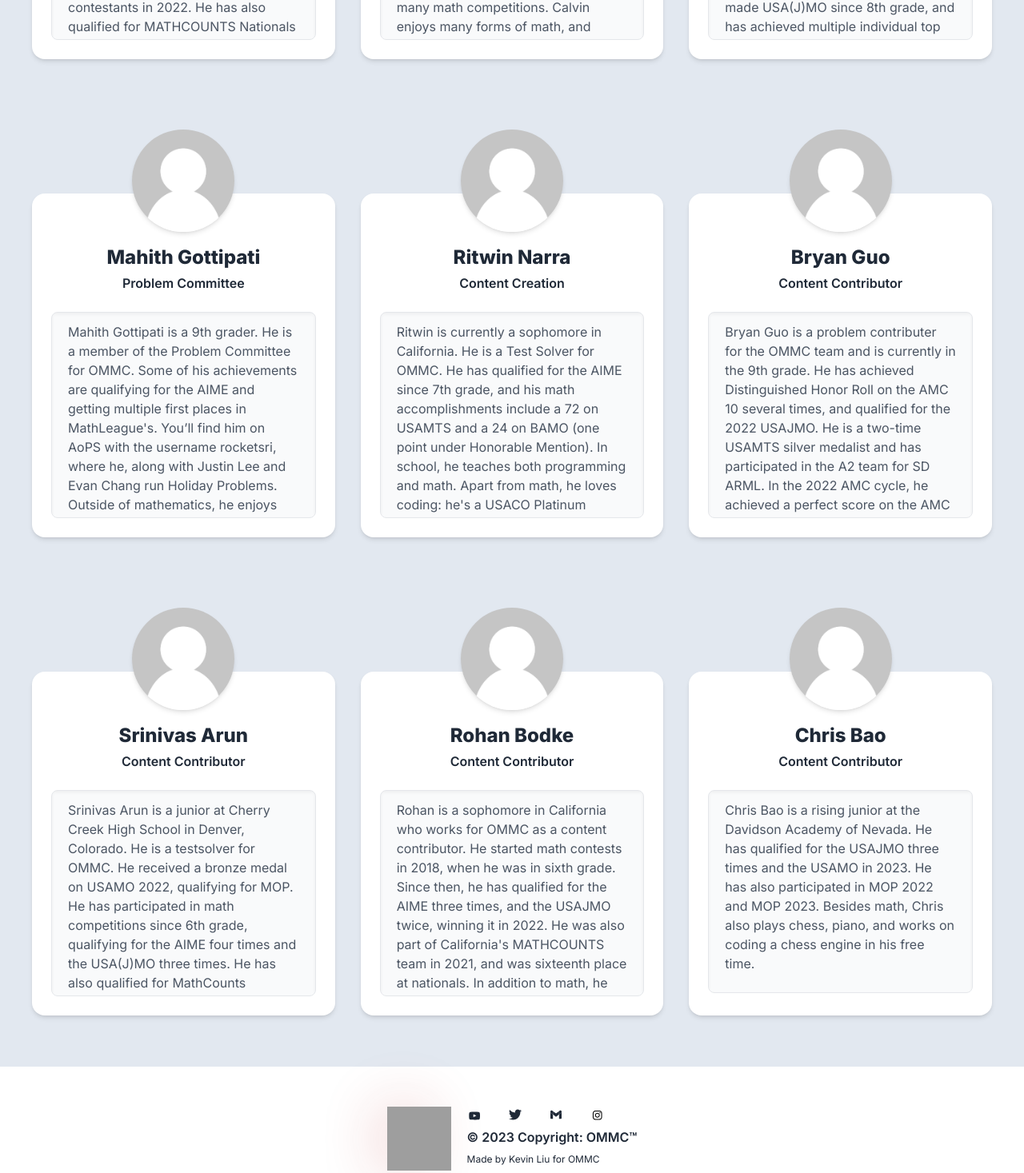
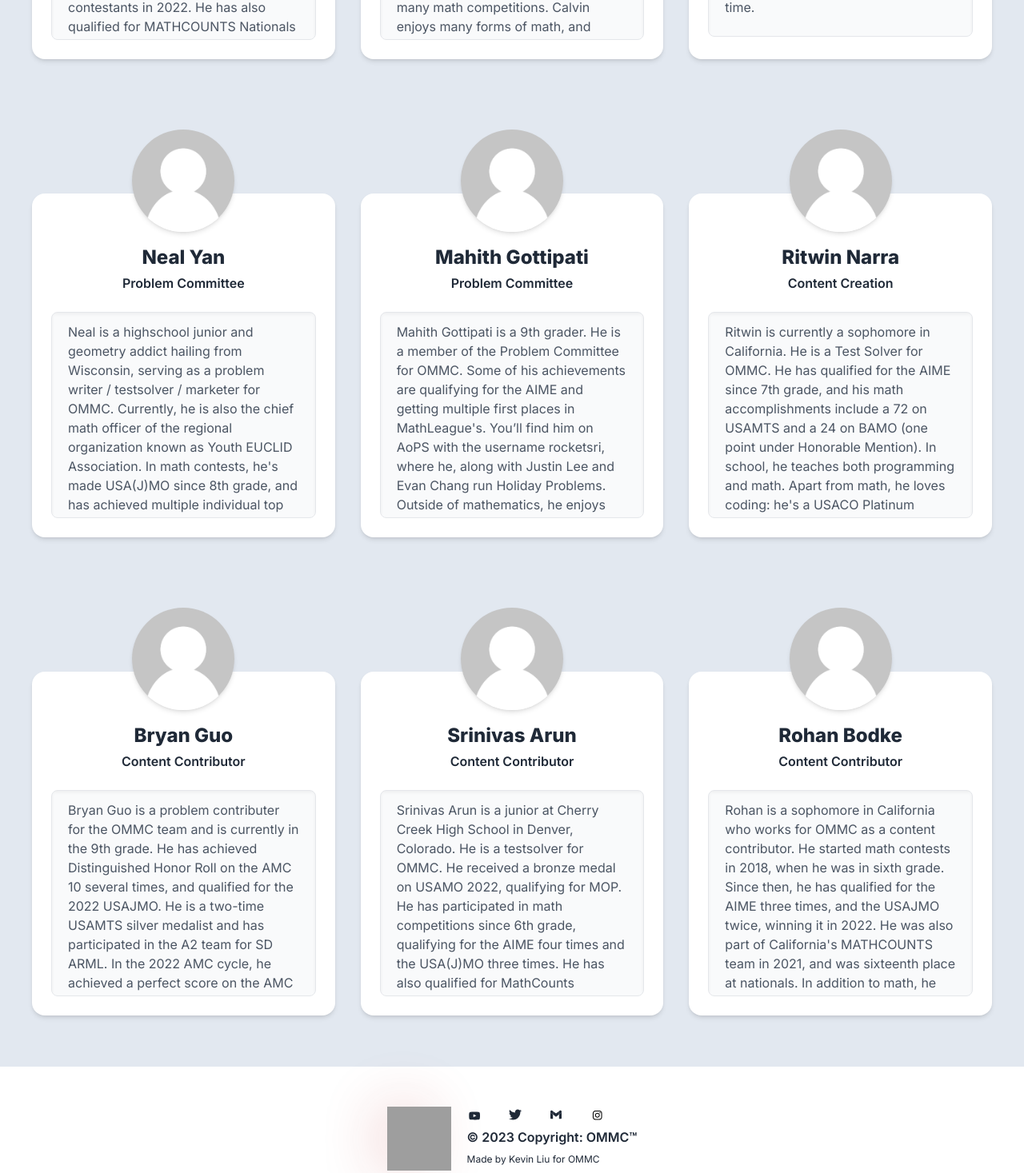
Before and after one commit to Kevin-Liu-01/OMMC-Website, a React (Create React App) app: page /staff in a window 1280 px wide. Shown: the part 3714-5181 px from the top of the page at 80% size. Built offline with nearby package versions, Linux system fonts and the light colour scheme; grey boxes are pictures that could not be loaded; a web font is replaced by a local one.

Commit message:
Reorganize staff page

```diff
--- a/src/Pages/Staff.tsx
+++ b/src/Pages/Staff.tsx
@@ -158,9 +158,17 @@ const members = [
     role: "Content Creator",
     bio: "Calvin is a 9th grader in Virginia who has participated in various math competitions such as AIME and MATHCOUNTS. He made AIME since 6th grade, got a perfect score in AMC8 in 6th grade, was the runner up in MATHCOUNTS Nationals in 8th grade, and has been actively doing many math competitions. Calvin enjoys many forms of math, and wants others to enjoy them, too. He is an active member on Discord(going by jatloe) and AoPS(going by cj13609517288). In his free time, Calvin enjoys playing and making puzzles, playing games, and wasting time on Discord.",
   },
-
   {
     id: 18,
+    name: "Chris Bao",
+    href: "#",
+    imageSrc: "/staff/default.png",
+    imageAlt: "Chris Bao",
+    role: "Problem Committee",
+    bio: "Chris Bao is a rising junior at the Davidson Academy of Nevada. He has qualified for the USAJMO three times and the USAMO in 2023. He has also participated in MOP 2022 and MOP 2023. Besides math, Chris also plays chess, piano, and works on coding a chess engine in his free time.",
+  },
+  {
+    id: 19,
     name: "Neal Yan",
     href: "#",
     imageSrc: "/staff/default.png",
@@ -169,7 +177,7 @@ const members = [
     bio: "Neal is a highschool junior and geometry addict hailing from Wisconsin, serving as a problem writer / testsolver / marketer for OMMC. Currently, he is also the chief math officer of the regional organization known as Youth EUCLID Association. In math contests, he's made USA(J)MO since 8th grade, and has achieved multiple individual top fives at collegiate math tournaments like BMT, SMT, and JHMT. During most of the day, he enjoys solving and attempting to write olympiad problems, grinding OTIS, spamming / calling friends on Discord, listening to electronic songs, and blogging on AoPS under the username 'crazyeyemoody907'.",
   },
   {
-    id: 19,
+    id: 20,
     name: "Mahith Gottipati",
     href: "#",
     imageSrc: "/staff/default.png",
@@ -179,7 +187,7 @@ const members = [
   },
 
   {
-    id: 20,
+    id: 21,
     name: "Ritwin Narra",
     href: "#",
     imageSrc: "/staff/default.png",
@@ -189,7 +197,7 @@ const members = [
   },
 
   {
-    id: 21,
+    id: 22,
     name: "Bryan Guo",
     href: "#",
     imageSrc: "/staff/default.png",
@@ -198,7 +206,7 @@ const members = [
     bio: "Bryan Guo is a problem contributer for the OMMC team and is currently in the 9th grade. He has achieved Distinguished Honor Roll on the AMC 10 several times, and qualified for the 2022 USAJMO. He is a two-time USAMTS silver medalist and has participated in the A2 team for SD ARML. In the 2022 AMC cycle, he achieved a perfect score on the AMC 10. Apart from math, he enjoys playing tennis and talking on Discord.",
   },
   {
-    id: 21,
+    id: 23,
     name: "Srinivas Arun",
     href: "#",
     imageSrc: "/staff/default.png",
@@ -207,22 +215,13 @@ const members = [
     bio: "Srinivas Arun is a junior at Cherry Creek High School in Denver, Colorado. He is a testsolver for OMMC. He received a bronze medal on USAMO 2022, qualifying for MOP. He has participated in math competitions since 6th grade, qualifying for the AIME four times and the USA(J)MO three times. He has also qualified for MathCounts Nationals, representing Colorado, and he was the 3rd place individual at ARML 2021. Outside of math, he enjoys competitive programming, biking, and teaching.",
   },
   {
-    id: 22,
+    id: 24,
     name: "Rohan Bodke",
     href: "#",
     imageSrc: "/staff/default.png",
     imageAlt: "Rohan Bodke",
     role: "Content Contributor",
     bio: "Rohan is a sophomore in California who works for OMMC as a content contributor. He started math contests in 2018, when he was in sixth grade. Since then, he has qualified for the AIME three times, and the USAJMO twice, winning it in 2022. He was also part of California's MATHCOUNTS team in 2021, and was sixteenth place at nationals. In addition to math, he likes to play chess and other board games, both with his friends and online. He also enjoys doing extremely weird things no one else would do, such as reading WP:UA. He was a top 20 player in the now-defunct mobile game _Big Bang Racing_.",
-  },
-  {
-    id: 23,
-    name: "Chris Bao",
-    href: "#",
-    imageSrc: "/staff/default.png",
-    imageAlt: "Chris Bao",
-    role: "Content Contributor",
-    bio: "Chris Bao is a rising junior at the Davidson Academy of Nevada. He has qualified for the USAJMO three times and the USAMO in 2023. He has also participated in MOP 2022 and MOP 2023. Besides math, Chris also plays chess, piano, and works on coding a chess engine in his free time.",
   },
 ];
 export default function Staff(props) {
```
